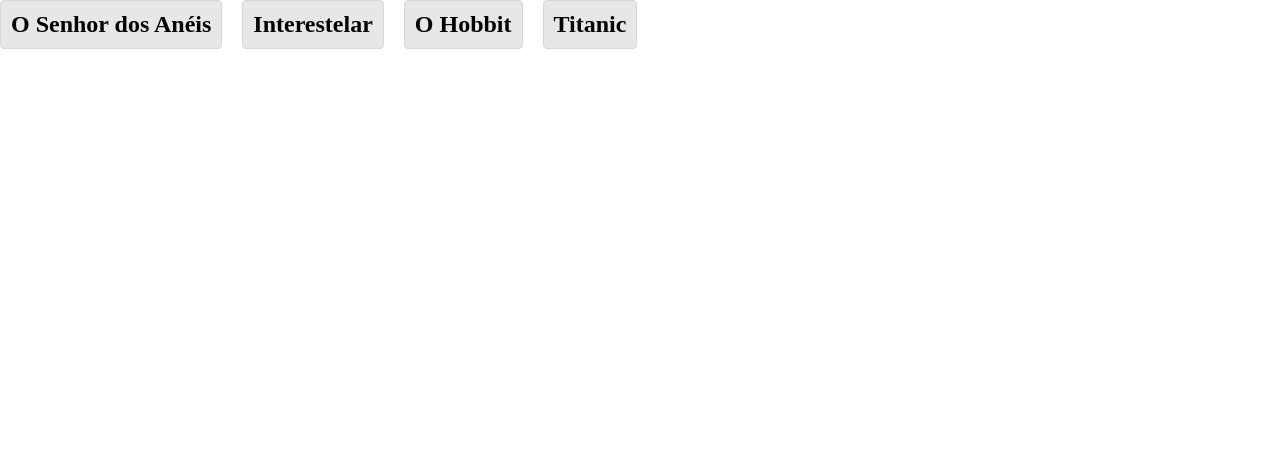
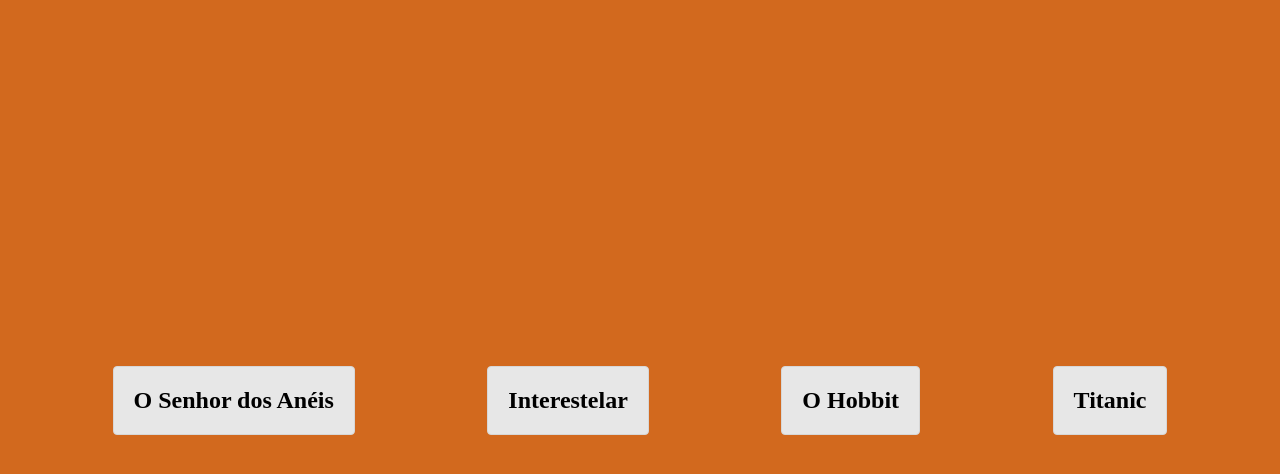
Before and after one commit to andersontmachado/html_css, a plain HTML site: page 0307flexbox1.html/index.html in a window 1280 px wide. Drawn offline with Linux system fonts and the light colour scheme.

Commit message:
Flexbox1

```diff
--- a/0307flexbox1.html/style.css
+++ b/0307flexbox1.html/style.css
@@ -1,13 +1,17 @@
 .flex {
   display: flex;
   flex-wrap: wrap;
+  justify-content: space-evenly;
+  align-content: center;
+  background: chocolate;
+  height: 100vh;
   gap: 20px;
 }
 h2 {
   background: #e7e7e7;
   border: 1px solid #d7d7d7;
   border-radius: 4px;
-  padding: 10px;
+  padding: 20px;
   margin: 0px;
 }
 body {
```
